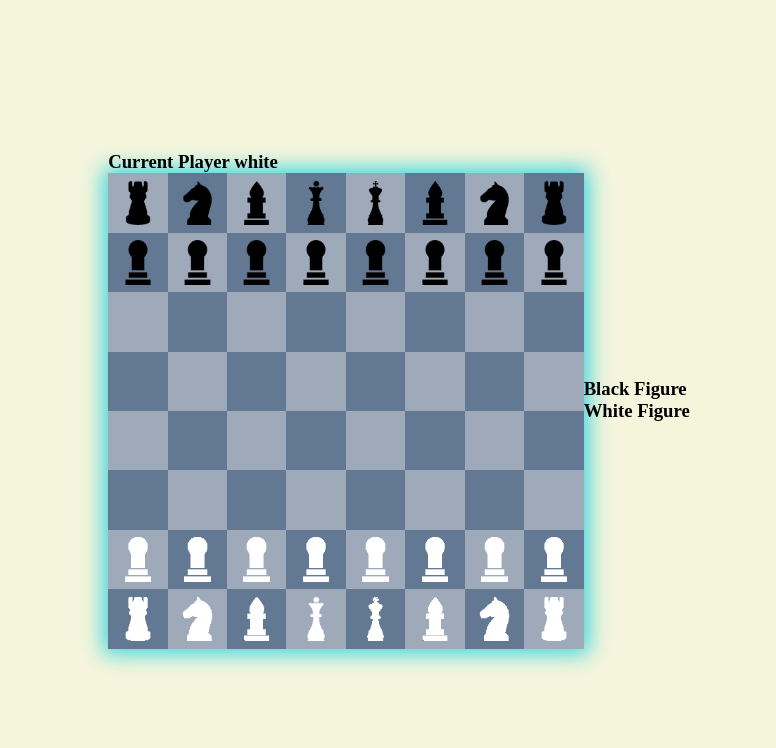
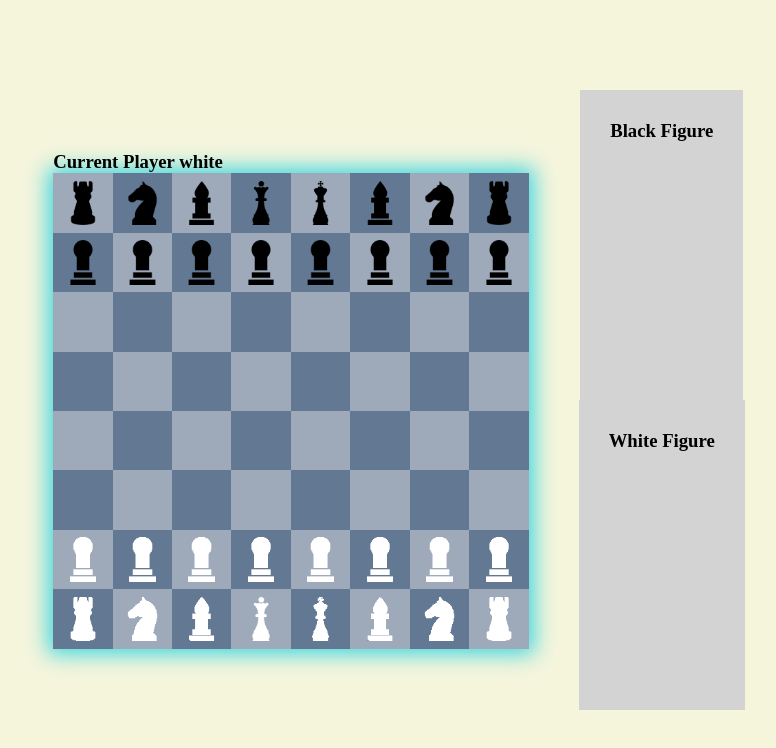
Before and after one commit to ichernous94/react-chess, a React (Create React App) app: page / in a window 1280 px wide. Shown: the top 748 px of the page, without its empty margins (241-1017 px from the left). Built offline with nearby package versions, Linux system fonts and the light colour scheme.

Commit message:
feat: add style for LostFigures component

```diff
--- a/src/App.css
+++ b/src/App.css
@@ -54,3 +54,18 @@
   background-color: #28e6f1;
   box-shadow: 0px 0px 20px 5px rgba(62,213,223);
 }
+
+.lost {
+  height: 100vh;
+  display: flex;
+  flex-direction: column;
+  justify-content: center;
+  align-items: center;
+  margin-left: 50px;
+}
+
+.lost__figure {
+  height: calc(50vh - 90px);
+  padding: 30px;
+  background-color: lightgray;
+}
--- a/src/App.tsx
+++ b/src/App.tsx
@@ -40,7 +40,7 @@ const App: React.FC = () => {
         currentPlayer={currentPlayer}
         swapPlayer={swapPlayer}
       />
-      <div>
+      <div className='lost'>
         <LostFigures title="Black Figure" figures={board.lostBlackFigures} />
         <LostFigures title="White Figure" figures={board.lostWhiteFigures} />
       </div>
--- a/src/components/LostFigures.tsx
+++ b/src/components/LostFigures.tsx
@@ -8,7 +8,7 @@ interface LostFiguresProps {
 
 const LostFigures: React.FC<LostFiguresProps> = ({ title, figures }) => {
   return (
-    <div className="lost">
+    <div className="lost__figure">
       <h3>{title}</h3>
       {figures.map((figure) => (
         <div key={figure.id}>
```
